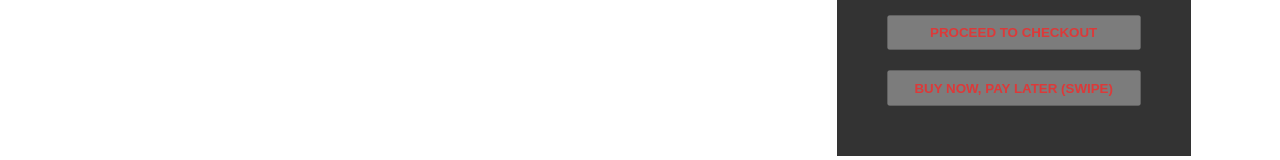
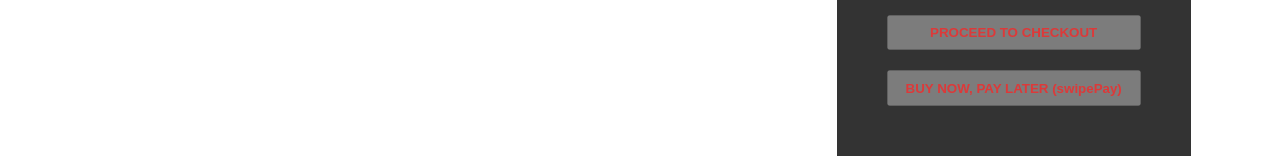
Before and after one commit to chisomije92/Pizzarack, a Next.js app: page /cart in a window 1280 px wide. Shown: the part 294-454 px from the top of the page. Built offline with nearby package versions, Linux system fonts and the light colour scheme.

Commit message:
revise changes

```diff
--- a/components/cart/cart-data.js
+++ b/components/cart/cart-data.js
@@ -110,7 +110,7 @@ const CartData = () => {
             }}
             disabled={cart.products.length === 0}
           >
-            BUY NOW, PAY LATER (SWIPE)
+            BUY NOW, PAY LATER (swipePay)
           </button>
           {showWidget &&
             ReactDom.createPortal(
```
